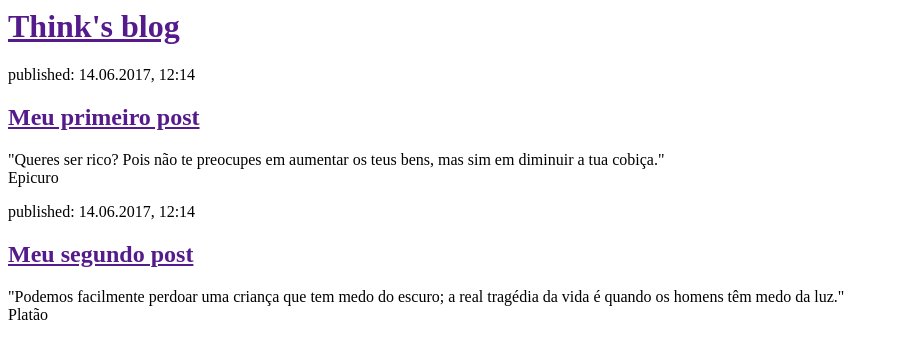
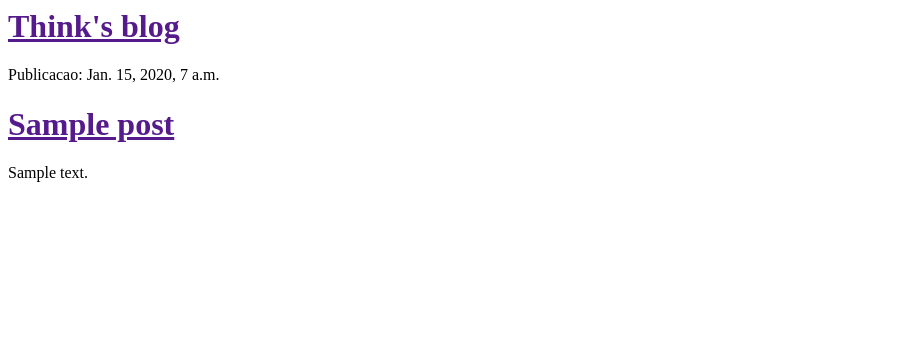
Before and after one commit to CarlosGouveia/my-first-blog, a Django app: template blog/templates/blog/post_list.html in a window 1280 px wide. Shown: the top 359 px of the page, without its empty margins (0-899 px from the left). Run offline with Django 3.2, Linux system fonts and the light colour scheme; the template is opened without the code that fills it: values that come from a table or form of the project are taken from there, others are empty; tables that the repository leaves empty hold one stand-in row (values such as "Sample post").

Commit message:
Modificacao no template de exibicao dos posts.

```diff
--- a/blog/templates/blog/post_list.html
+++ b/blog/templates/blog/post_list.html
@@ -7,16 +7,12 @@
             <h1><a href="">Think's blog</a></h1>
         </div>
 
-        <div>
-            <p>published: 14.06.2017, 12:14</p>
-            <h2><a href="">Meu primeiro post</a></h2>
-            <p>"Queres ser rico? Pois não te preocupes em aumentar os teus bens, mas sim em diminuir a tua cobiça."<br/>Epicuro</p>
-        </div>
-
-        <div>
-            <p>published: 14.06.2017, 12:14</p>
-            <h2><a href="">Meu segundo post</a></h2>
-            <p>"Podemos facilmente perdoar uma criança que tem medo do escuro; a real tragédia da vida é quando os homens têm medo da luz."<br/>Platão</p>
-        </div>
+        {% for post in posts %}
+            <div>
+                <p>Publicacao: {{ post.data_publicacao }}</p>
+                <h1><a href="">{{ post.titulo }}</a> </h1>
+                <p>{{ post.texto|linebreaksbr }}</p>
+            </div>
+        {% endfor %}
     </body>
 </html>
--- a/blog/views.py
+++ b/blog/views.py
@@ -1,6 +1,9 @@
 from django.shortcuts import render
+from django.utils import timezone
+from .models import Post
 
 # Create your views here.
 
 def post_list(request):
-    return render(request, 'blog/post_list.html', {})
+    posts = Post.objects.filter(data_publicacao__lte=timezone.now()).order_by('data_publicacao')
+    return render(request, 'blog/post_list.html', {'posts': posts})
```
